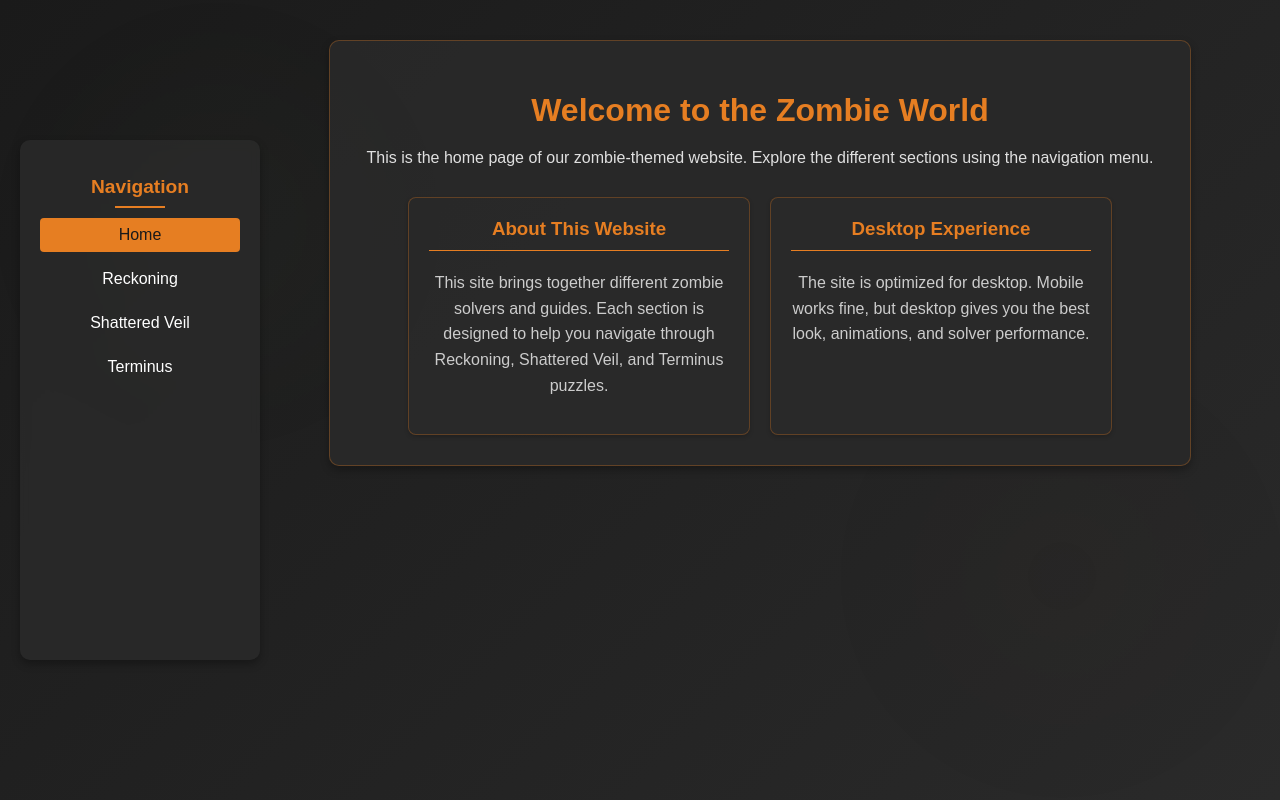
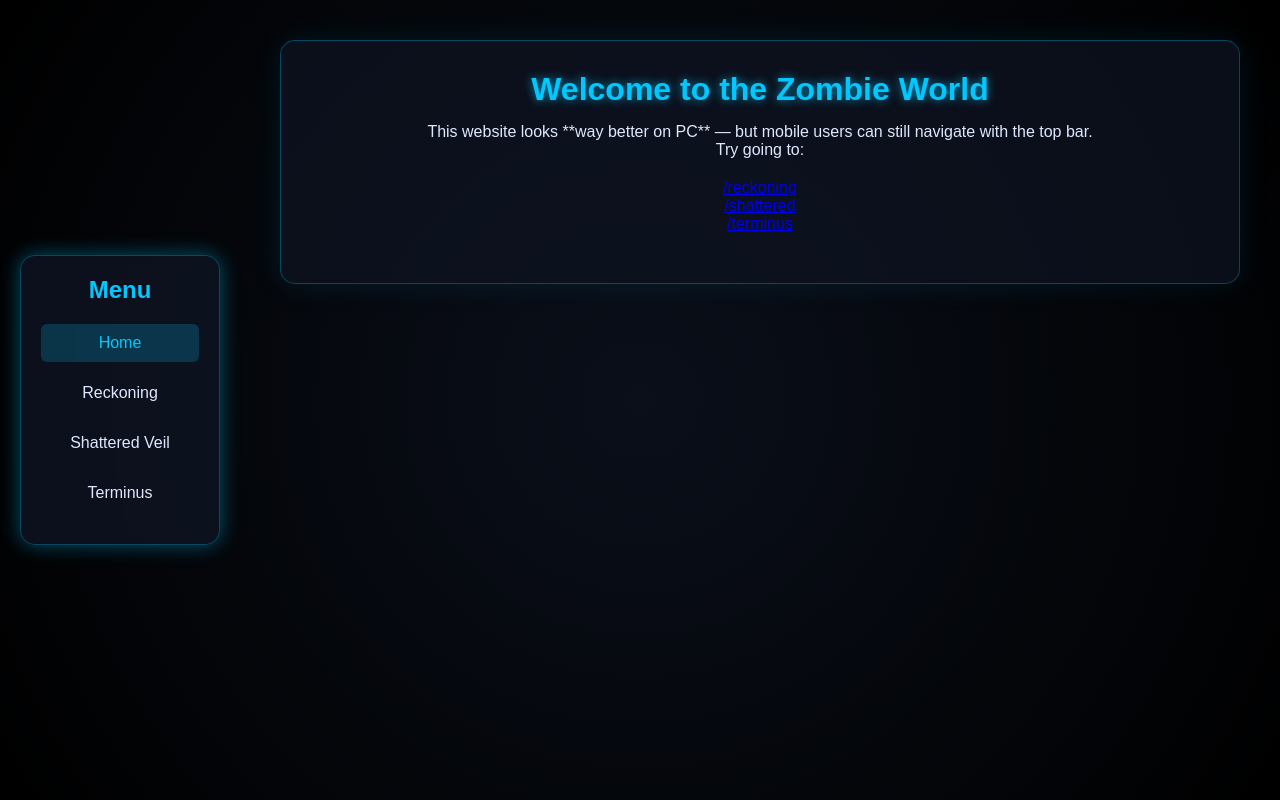
Before and after one commit to 8zj/bo6-bs, a Flask app: page / in a window 1280 px wide. Run offline with Flask 3, Linux system fonts and the light colour scheme.

Commit message:
Update dashboard.html

```diff
--- a/templates/dashboard.html
+++ b/templates/dashboard.html
@@ -5,219 +5,152 @@
   <meta name="viewport" content="width=device-width, initial-scale=1.0">
   <title>Zombie Theme Dashboard</title>
   <style>
+    * { margin: 0; padding: 0; box-sizing: border-box; }
     body {
-      font-family: 'Arial', sans-serif;
-      margin: 0;
-      padding: 0;
-      background-color: #1a1a1a;
-      color: #e0e0e0;
-      transition: all 0.3s;
+      font-family: 'Poppins', sans-serif;
+      background: #0a0f1a;
+      color: #e0e8ff;
+      min-height: 100vh;
       overflow-x: hidden;
     }
 
-    .background {
+    /* BACKGROUND */
+    canvas#network {
       position: fixed;
-      top: 0;
-      left: 0;
-      width: 100%;
-      height: 100%;
-      z-index: -1;
-      background: linear-gradient(135deg, #1a1a1a, #2a2a2a);
-      overflow: hidden;
-    }
-    .background::before {
-      content: '';
-      position: absolute;
-      top: 0;
-      left: 0;
-      width: 100%;
-      height: 100%;
-      background: radial-gradient(circle at 20% 30%, rgba(120, 148, 97, 0.1) 0%, transparent 20%),
-                  radial-gradient(circle at 80% 70%, rgba(90, 62, 42, 0.1) 0%, transparent 20%);
-      animation: pulse 15s infinite;
-      opacity: 0.7;
-    }
-    @keyframes pulse {
-      0% { transform: scale(1); opacity: 0.7; }
-      50% { transform: scale(1.1); opacity: 0.3; }
-      100% { transform: scale(1); opacity: 0.7; }
+      top: 0; left: 0;
+      width: 100%; height: 100%;
+      z-index: -2;
+      background: radial-gradient(circle at center, #0a0f1a 0%, #000 100%);
     }
 
-    .container {
-      display: flex;
-      min-height: 100vh;
-      position: relative;
+    /* DESKTOP SIDEBAR */
+    .sidebar {
+      width: 200px;
+      background: rgba(15,20,35,0.8);
+      padding: 20px;
+      position: fixed;
+      top: 50%; left: 20px;
+      transform: translateY(-50%);
+      border-radius: 15px;
+      box-shadow: 0 0 20px rgba(0,200,255,0.4);
+      border: 1px solid rgba(0,200,255,0.3);
+      backdrop-filter: blur(8px);
+    }
+    .sidebar h2 {
+      color: #00c8ff;
+      text-align: center;
+      margin-bottom: 20px;
+    }
+    .sidebar ul { list-style: none; padding: 0; }
+    .sidebar li { margin: 12px 0; }
+    .sidebar a {
+      color: #e0e8ff;
+      text-decoration: none;
+      display: block;
+      padding: 10px;
+      border-radius: 6px;
+      text-align: center;
+      transition: 0.3s;
+    }
+    .sidebar a:hover, .sidebar a.active {
+      background: rgba(0,200,255,0.2);
+      color: #00c8ff;
     }
 
-    /* SIDEBAR (Desktop Only) */
-    .sidebar {
-      width: 200px;
-      background-color: rgba(42, 42, 42, 0.9);
-      color: #fff;
-      padding: 20px;
+    /* MOBILE TOPBAR */
+    .topbar {
+      display: none;
+      width: 100%;
+      background: rgba(15,20,35,0.9);
+      border-bottom: 1px solid rgba(0,200,255,0.3);
+      padding: 10px 0;
       position: fixed;
-      height: 60%;
-      top: 50%;
-      left: 20px;
-      transform: translateY(-50%);
-      border-radius: 10px;
-      box-shadow: 0 4px 8px rgba(0, 0, 0, 0.3);
-      backdrop-filter: blur(5px);
+      top: 0; left: 0;
       z-index: 1000;
+      backdrop-filter: blur(6px);
     }
-    .sidebar h2 {
-      color: #e67e22;
-      text-align: center;
-      font-size: 1.2rem;
-      margin-bottom: 20px;
-      position: relative;
+    .topbar ul {
+      list-style: none;
+      display: flex;
+      justify-content: space-around;
+      padding: 0; margin: 0;
     }
-    .sidebar h2::after {
-      content: '';
-      position: absolute;
-      bottom: -10px;
-      left: 50%;
-      transform: translateX(-50%);
-      width: 50px;
-      height: 2px;
-      background-color: #e67e22;
+    .topbar a {
+      color: #e0e8ff;
+      text-decoration: none;
+      font-size: 0.9rem;
+      padding: 6px 10px;
+      border-radius: 6px;
+      transition: 0.3s;
     }
-    .sidebar ul { list-style: none; padding: 0; }
-    .sidebar li { margin: 10px 0; }
-    .sidebar a {
-      color: #fff;
-      text-decoration: none;
-      display: block;
-      padding: 8px;
-      border-radius: 4px;
-      transition: all 0.3s;
-      text-align: center;
-    }
-    .sidebar a:hover { background: rgba(230,126,34,0.3); }
-    .sidebar a.active {
-      background-color: #e67e22;
-      color: #1a1a1a;
+    .topbar a:hover, .topbar a.active {
+      background: rgba(0,200,255,0.2);
+      color: #00c8ff;
     }
 
     /* MAIN CONTENT */
     .main-content {
       margin-left: 240px;
       padding: 40px;
-      flex: 1;
-      display: flex;
-      justify-content: center;
-      align-items: center;
+      transition: margin-left 0.3s;
     }
     .page {
+      background: rgba(15,20,35,0.7);
+      border: 1px solid rgba(0,200,255,0.3);
+      border-radius: 15px;
       padding: 30px;
-      background-color: rgba(42, 42, 42, 0.9);
-      border-radius: 10px;
-      box-shadow: 0 4px 8px rgba(0, 0, 0, 0.3);
-      max-width: 800px;
-      width: 100%;
       text-align: center;
-      border: 1px solid rgba(230, 126, 34, 0.3);
+      box-shadow: 0 0 30px rgba(0,200,255,0.1);
     }
-    .page h1 { color: #e67e22; margin-bottom: 20px; }
-
-    .info-cards {
-      display: flex;
-      flex-wrap: wrap;
-      justify-content: center;
-      margin-top: 30px;
-      gap: 20px;
-    }
-    .info-card {
-      background-color: rgba(42, 42, 42, 0.7);
-      border-radius: 8px;
-      padding: 20px;
-      width: 300px;
-      box-shadow: 0 2px 4px rgba(0, 0, 0, 0.2);
-      border: 1px solid rgba(230, 126, 34, 0.3);
-    }
-    .info-card h3 {
-      color: #e67e22;
-      margin-top: 0;
-      border-bottom: 1px solid #e67e22;
-      padding-bottom: 10px;
-    }
-    .info-card p { color: #ccc; line-height: 1.6; }
-
-    /* MOBILE QUICK NAV */
-    .mobile-nav {
-      display: none;
-      margin-top: 25px;
-      text-align: center;
-    }
-    .mobile-nav h3 { color: #e67e22; margin-bottom: 15px; }
-    .mobile-nav button {
-      display: block;
-      width: 100%;
-      margin: 10px 0;
-      padding: 14px;
-      border: none;
-      border-radius: 10px;
-      background: linear-gradient(135deg, #e67e22, #ff9933);
-      color: #fff;
-      font-size: 1.1rem;
-      font-weight: bold;
-      cursor: pointer;
-      transition: 0.3s;
-    }
-    .mobile-nav button:hover {
-      transform: scale(1.05);
-      box-shadow: 0 6px 15px rgba(230,126,34,0.6);
+    .page h1 {
+      color: #00c8ff;
+      margin-bottom: 15px;
+      text-shadow: 0 0 10px rgba(0,200,255,0.7);
     }
 
-    /* RESPONSIVE */
+    /* RESPONSIVE SWITCH */
     @media (max-width: 768px) {
       .sidebar { display: none; }
-      .main-content { margin-left: 0; padding: 20px; }
-      .mobile-nav { display: block; }
-      .info-cards { flex-direction: column; align-items: center; }
-      .info-card { width: 90%; }
+      .topbar { display: block; }
+      .main-content { margin-left: 0; padding-top: 70px; }
     }
   </style>
 </head>
 <body>
-  <div class="background"></div>
+  <canvas id="network"></canvas>
 
-  <!-- Sidebar (PC only) -->
+  <!-- Desktop Sidebar -->
   <div class="sidebar">
-    <h2>Navigation</h2>
+    <h2>Menu</h2>
     <ul>
-      <li><a href="/" class="nav-link active">Home</a></li>
-      <li><a href="/reckoning" class="nav-link">Reckoning</a></li>
-      <li><a href="/shattered" class="nav-link">Shattered Veil</a></li>
-      <li><a href="/terminus" class="nav-link">Terminus</a></li>
+      <li><a href="/" class="active">Home</a></li>
+      <li><a href="/reckoning">Reckoning</a></li>
+      <li><a href="/shattered">Shattered Veil</a></li>
+      <li><a href="/terminus">Terminus</a></li>
     </ul>
   </div>
 
+  <!-- Mobile Topbar -->
+  <div class="topbar">
+    <ul>
+      <li><a href="/" class="active">Home</a></li>
+      <li><a href="/reckoning">Reckoning</a></li>
+      <li><a href="/shattered">Shattered</a></li>
+      <li><a href="/terminus">Terminus</a></li>
+    </ul>
+  </div>
+
+  <!-- Main Content -->
   <div class="main-content">
     <div class="page">
       <h1>Welcome to the Zombie World</h1>
-      <p>This is the home page of our zombie-themed website. Explore the different sections using the navigation menu.</p>
-
-      <!-- Mobile Quick Nav -->
-      <div class="mobile-nav">
-        <h3>Quick Navigation</h3>
-        <button onclick="location.href='https://bo6-bs.onrender.com/'">🏠 Home</button>
-        <button onclick="location.href='https://bo6-bs.onrender.com/reckoning'">⚗ Reckoning</button>
-        <button onclick="location.href='https://bo6-bs.onrender.com/shattered'">🪞 Shattered Veil</button>
-        <button onclick="location.href='https://bo6-bs.onrender.com/terminus'">⚙ Terminus</button>
-        <p style="margin-top:15px; font-size:0.9rem; color:#ccc;">⚠ This website works best on PC for full layout & solvers.</p>
-      </div>
-
-      <div class="info-cards">
-        <div class="info-card">
-          <h3>About This Website</h3>
-          <p>This site brings together different zombie solvers and guides. Each section is designed to help you navigate through Reckoning, Shattered Veil, and Terminus puzzles.</p>
-        </div>
-        <div class="info-card">
-          <h3>Desktop Experience</h3>
-          <p>The site is optimized for desktop. Mobile works fine, but desktop gives you the best look, animations, and solver performance.</p>
-        </div>
-      </div>
+      <p>This website looks **way better on PC** — but mobile users can still navigate with the top bar.</p>
+      <p>Try going to:</p>
+      <ul style="list-style:none; padding:0; margin:20px 0;">
+        <li><a href="/reckoning">/reckoning</a></li>
+        <li><a href="/shattered">/shattered</a></li>
+        <li><a href="/terminus">/terminus</a></li>
+      </ul>
     </div>
   </div>
 </body>
```
